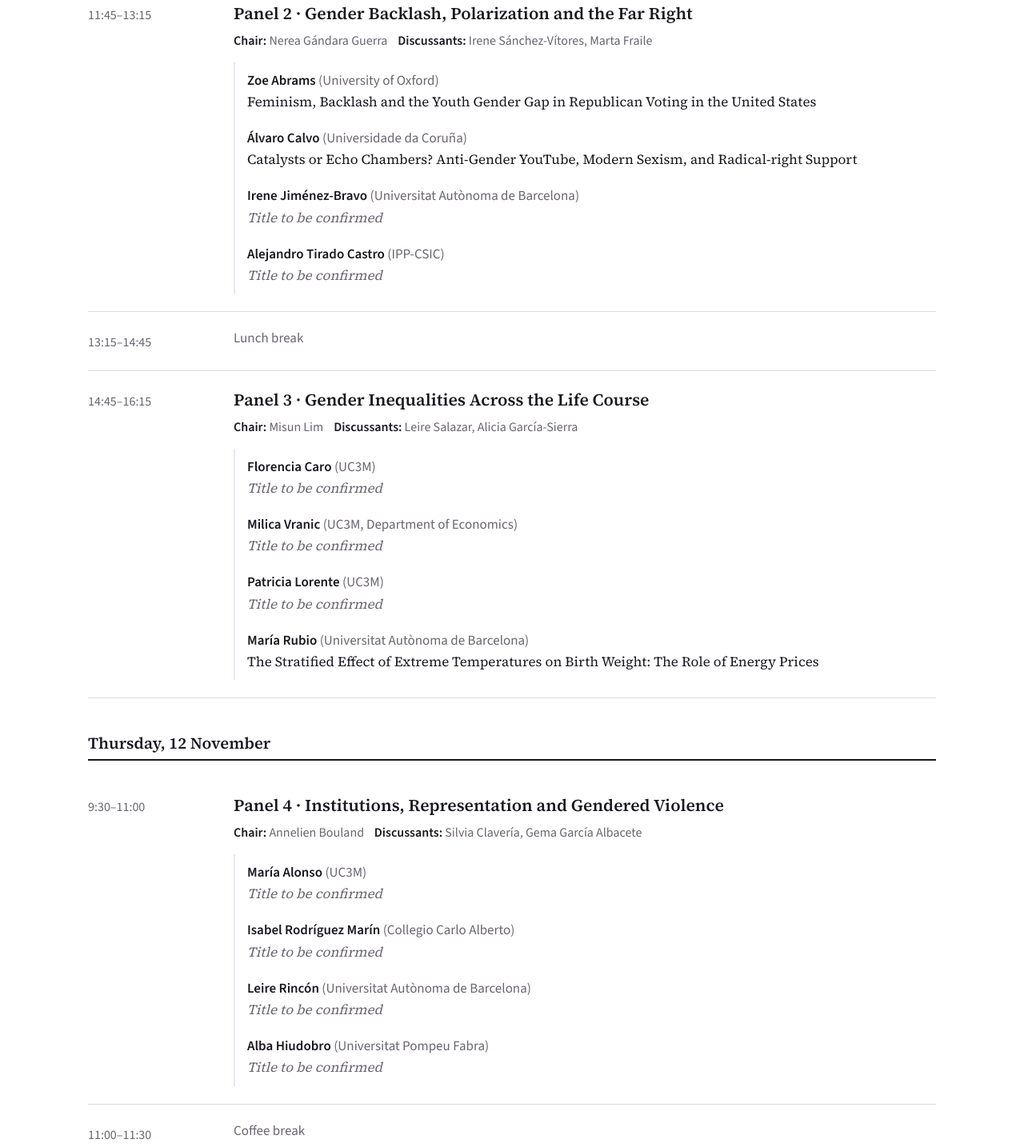
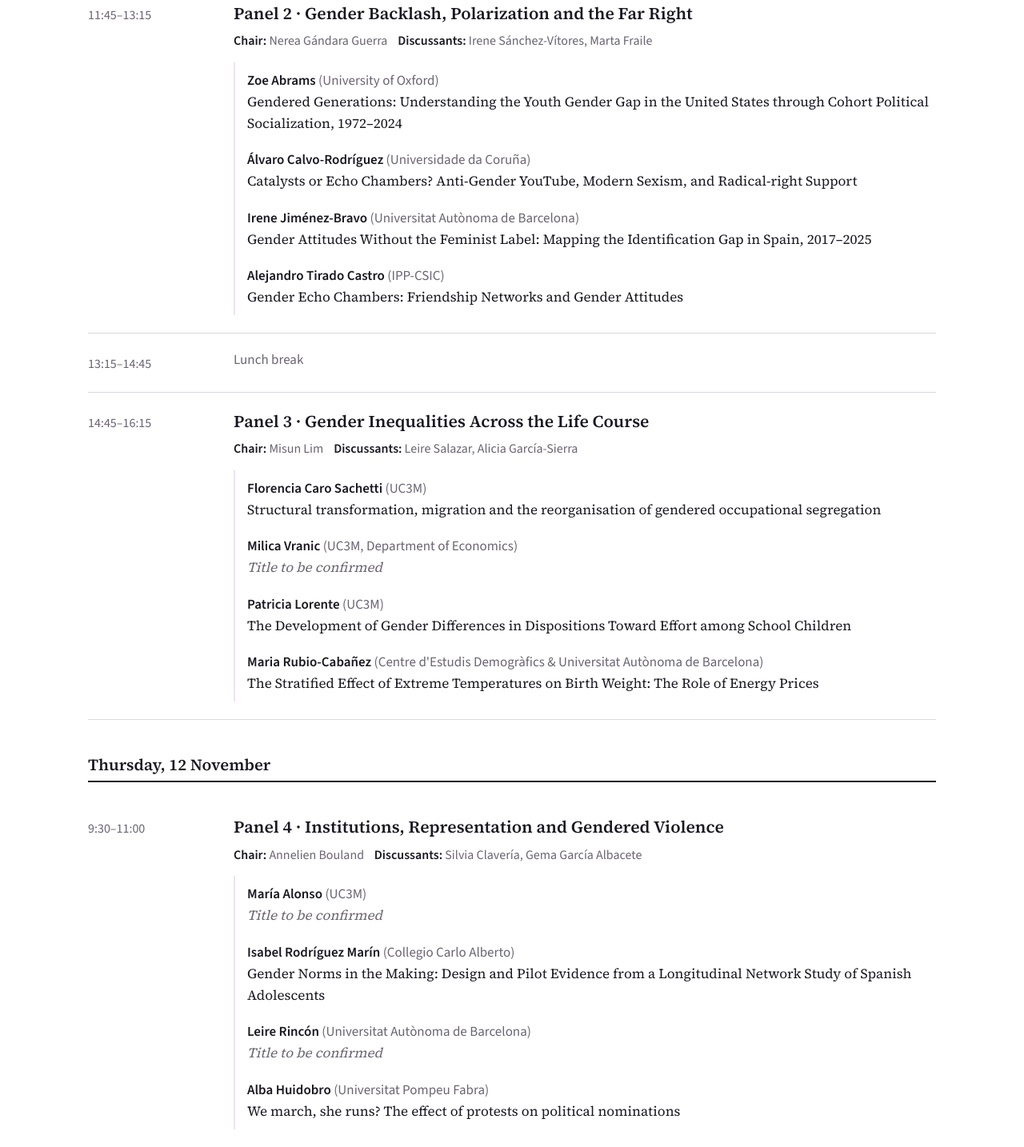
Before and after one commit to bcaihuelas/young-researchers-gender, a plain HTML site: page index.html in a window 1280 px wide. Shown: the part 1918-3352 px from the top of the page at 80% size. Drawn offline with nearby package versions, Linux system fonts and the light colour scheme.

Commit message:
Add files via upload

```diff
--- a/index.html
+++ b/index.html
@@ -174,9 +174,9 @@
             <span class="title tbc">Title to be confirmed</span></li>
           <li><span class="who">Rebeca González Antuña</span> <span class="where">(University of Lucerne)</span>
             <span class="title">Compared to Whom? Gender, Generation, and the Reference Groups of Young Men's Grievance</span></li>
-          <li><span class="who">Raúl Villegas</span> <span class="where">(UC3M)</span>
+          <li><span class="who">Raúl Villegas Santana</span> <span class="where">(IPP-CSIC)</span>
             <span class="title">Too Busy to Become Political: Early Life Working Hours and the Gendered Development of Political Interest</span></li>
-          <li><span class="who">María Ruiz</span> <span class="where">(Universitat Autònoma de Barcelona)</span>
+          <li><span class="who">María Ruiz Hernández</span> <span class="where">(Universitat Autònoma de Barcelona)</span>
             <span class="title">When Work Fails Men: Labour Market Insecurity and Populist Attitudes in Spain</span></li>
         </ul>
       </div>
@@ -194,13 +194,13 @@
         <div class="roles"><b>Chair:</b> Nerea Gándara Guerra &nbsp;&nbsp; <b>Discussants:</b> Irene Sánchez-Vítores, Marta Fraile</div>
         <ul class="papers">
           <li><span class="who">Zoe Abrams</span> <span class="where">(University of Oxford)</span>
-            <span class="title">Feminism, Backlash and the Youth Gender Gap in Republican Voting in the United States</span></li>
-          <li><span class="who">Álvaro Calvo</span> <span class="where">(Universidade da Coruña)</span>
+            <span class="title">Gendered Generations: Understanding the Youth Gender Gap in the United States through Cohort Political Socialization, 1972–2024</span></li>
+          <li><span class="who">Álvaro Calvo-Rodríguez</span> <span class="where">(Universidade da Coruña)</span>
             <span class="title">Catalysts or Echo Chambers? Anti-Gender YouTube, Modern Sexism, and Radical-right Support</span></li>
           <li><span class="who">Irene Jiménez-Bravo</span> <span class="where">(Universitat Autònoma de Barcelona)</span>
-            <span class="title tbc">Title to be confirmed</span></li>
+            <span class="title">Gender Attitudes Without the Feminist Label: Mapping the Identification Gap in Spain, 2017–2025</span></li>
           <li><span class="who">Alejandro Tirado Castro</span> <span class="where">(IPP-CSIC)</span>
-            <span class="title tbc">Title to be confirmed</span></li>
+            <span class="title">Gender Echo Chambers: Friendship Networks and Gender Attitudes</span></li>
         </ul>
       </div>
     </div>
@@ -216,13 +216,13 @@
         <h3>Panel 3 · Gender Inequalities Across the Life Course</h3>
         <div class="roles"><b>Chair:</b> Misun Lim &nbsp;&nbsp; <b>Discussants:</b> Leire Salazar, Alicia García-Sierra</div>
         <ul class="papers">
-          <li><span class="who">Florencia Caro</span> <span class="where">(UC3M)</span>
-            <span class="title tbc">Title to be confirmed</span></li>
+          <li><span class="who">Florencia Caro Sachetti</span> <span class="where">(UC3M)</span>
+            <span class="title">Structural transformation, migration and the reorganisation of gendered occupational segregation</span></li>
           <li><span class="who">Milica Vranic</span> <span class="where">(UC3M, Department of Economics)</span>
             <span class="title tbc">Title to be confirmed</span></li>
           <li><span class="who">Patricia Lorente</span> <span class="where">(UC3M)</span>
-            <span class="title tbc">Title to be confirmed</span></li>
-          <li><span class="who">María Rubio</span> <span class="where">(Universitat Autònoma de Barcelona)</span>
+            <span class="title">The Development of Gender Differences in Dispositions Toward Effort among School Children</span></li>
+          <li><span class="who">Maria Rubio-Cabañez</span> <span class="where">(Centre d'Estudis Demogràfics &amp; Universitat Autònoma de Barcelona)</span>
             <span class="title">The Stratified Effect of Extreme Temperatures on Birth Weight: The Role of Energy Prices</span></li>
         </ul>
       </div>
@@ -239,11 +239,11 @@
           <li><span class="who">María Alonso</span> <span class="where">(UC3M)</span>
             <span class="title tbc">Title to be confirmed</span></li>
           <li><span class="who">Isabel Rodríguez Marín</span> <span class="where">(Collegio Carlo Alberto)</span>
-            <span class="title tbc">Title to be confirmed</span></li>
+            <span class="title">Gender Norms in the Making: Design and Pilot Evidence from a Longitudinal Network Study of Spanish Adolescents</span></li>
           <li><span class="who">Leire Rincón</span> <span class="where">(Universitat Autònoma de Barcelona)</span>
             <span class="title tbc">Title to be confirmed</span></li>
-          <li><span class="who">Alba Hiudobro</span> <span class="where">(Universitat Pompeu Fabra)</span>
-            <span class="title tbc">Title to be confirmed</span></li>
+          <li><span class="who">Alba Huidobro</span> <span class="where">(Universitat Pompeu Fabra)</span>
+            <span class="title">We march, she runs? The effect of protests on political nominations</span></li>
         </ul>
       </div>
     </div>
```
